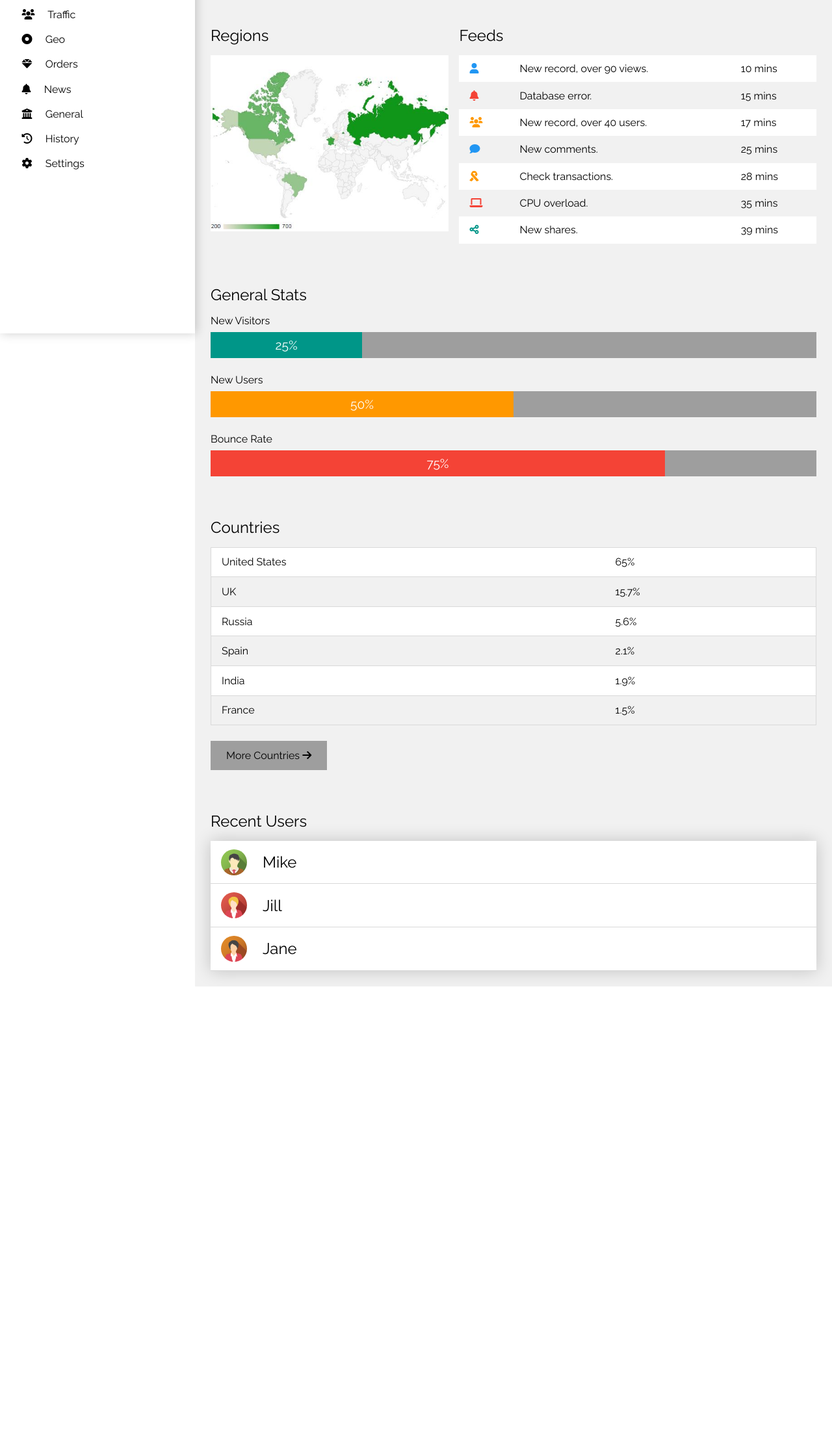
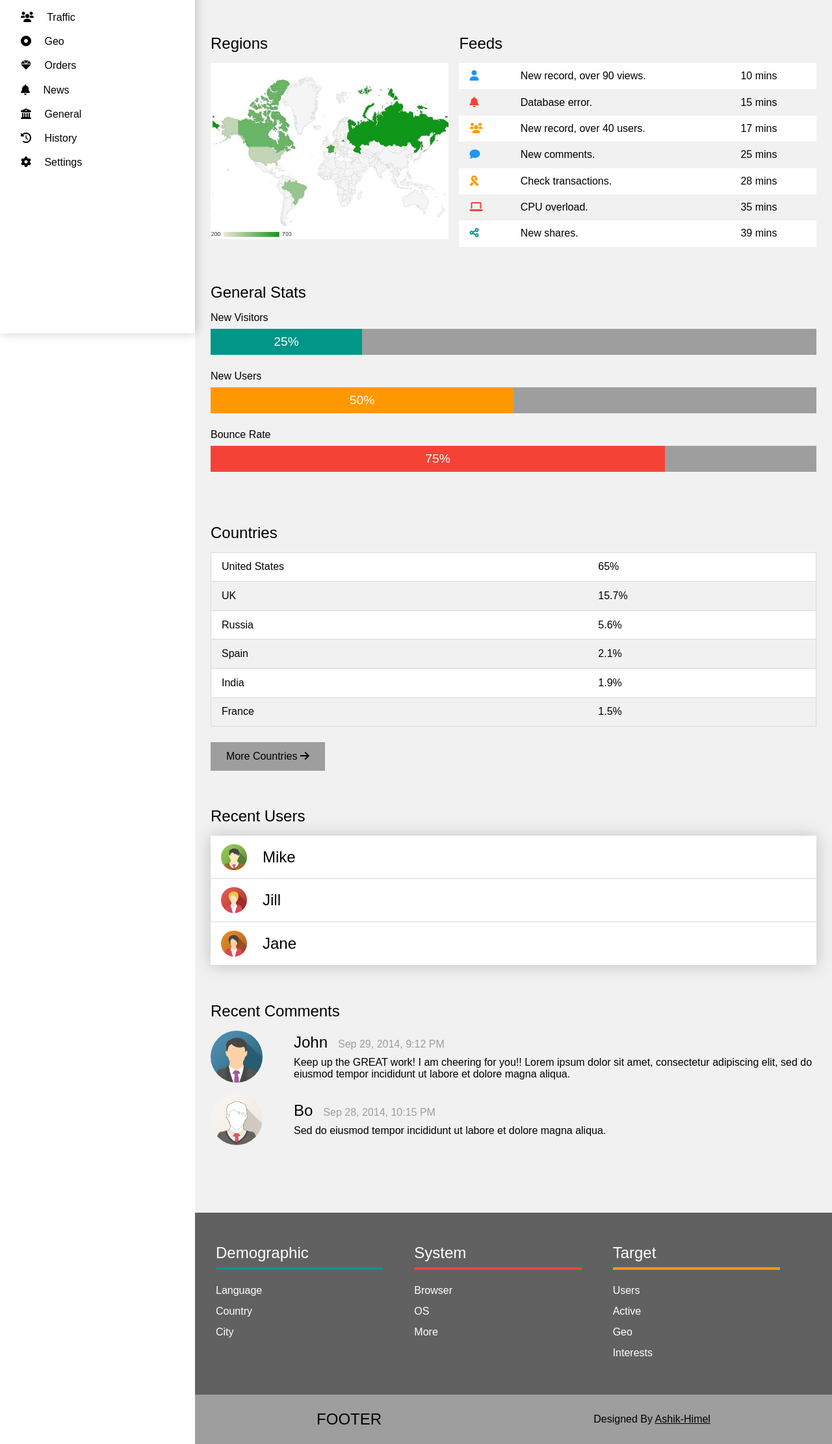
Before and after one commit to Ashik-Himel/mike-dashboard, a plain HTML site: page index.html in a window 1280 px wide. Shown: the part 287-2509 px from the top of the page at 65% size. Before the commit the page ends 1805 px from the top, so only its background shows below. Drawn offline with Linux system fonts and the light colour scheme.

Commit message:
responsive done

```diff
--- a/index.html
+++ b/index.html
@@ -14,7 +14,7 @@
 <body>
   <!-- Header Section -->
   <header>
-    <a href="#" class="hamburger"><i class="fa-solid fa-bars"></i></a>
+    <a href="#toggle" class="hamburger"><i class="fa-solid fa-bars"></i>Menu</a>
     <a href="#" class="nav-brand">Logo</a>
   </header>
 
@@ -34,15 +34,15 @@
     <div class="nav-area">
       <h2>Dashboard</h2>
       <ul class="nav">
-        <li><a href="#" class="active"><i class="fa-solid fa-users"></i> Overview</a></li>
-        <li><a href="#"><i class="fa-solid fa-eye"></i> Views</a></li>
-        <li><a href="#"><i class="fa-solid fa-users"></i> Traffic</a></li>
-        <li><a href="#"><i class="fa-solid fa-circle-dot"></i> Geo</a></li>
-        <li><a href="#"><i class="fa-solid fa-gem"></i> Orders</a></li>
-        <li><a href="#"><i class="fa-solid fa-bell"></i> News</a></li>
-        <li><a href="#"><i class="fa-solid fa-building-columns"></i> General</a></li>
-        <li><a href="#"><i class="fa-solid fa-clock-rotate-left"></i> History</a></li>
-        <li><a href="#"><i class="fa-solid fa-gear"></i> Settings</a></li>
+        <li><a href="#" class="nav-link active"><i class="fa-solid fa-users"></i> Overview</a></li>
+        <li><a href="#" class="nav-link"><i class="fa-solid fa-eye"></i> Views</a></li>
+        <li><a href="#" class="nav-link"><i class="fa-solid fa-users"></i> Traffic</a></li>
+        <li><a href="#" class="nav-link"><i class="fa-solid fa-circle-dot"></i> Geo</a></li>
+        <li><a href="#" class="nav-link"><i class="fa-solid fa-gem"></i> Orders</a></li>
+        <li><a href="#" class="nav-link"><i class="fa-solid fa-bell"></i> News</a></li>
+        <li><a href="#" class="nav-link"><i class="fa-solid fa-building-columns"></i> General</a></li>
+        <li><a href="#" class="nav-link"><i class="fa-solid fa-clock-rotate-left"></i> History</a></li>
+        <li><a href="#" class="nav-link"><i class="fa-solid fa-gear"></i> Settings</a></li>
       </ul>
     </div>
   </aside>
@@ -198,6 +198,51 @@
         </tr>
       </table>
     </section>
+    <!-- Recent Comments -->
+    <section class="comments-section">
+      <h2>Recent Comments</h2>
+      <div class="comment">
+        <img src="images/asset 4.png" alt="Commenter's Avater">
+        <div class="comment-info">
+          <h2>John</h2><time>Sep 29, 2014, 9:12 PM</time>
+          <p>Keep up the GREAT work! I am cheering for you!! Lorem ipsum dolor sit amet, consectetur adipiscing elit, sed do eiusmod tempor incididunt ut labore et dolore magna aliqua.</p>
+        </div>
+      </div>
+      <div class="comment">
+        <img src="images/asset 5.png" alt="Commenter's Avater">
+        <div class="comment-info">
+          <h2>Bo</h2><time>Sep 28, 2014, 10:15 PM</time>
+          <p>Sed do eiusmod tempor incididunt ut labore et dolore magna aliqua.</p>
+        </div>
+      </div>
+    </section>
+    <!-- Footer Section -->
+    <footer class="main-footer">
+      <div>
+        <h2>Demographic</h2>
+        <p>Language</p>
+        <p>Country</p>
+        <p>City</p>
+      </div>
+      <div>
+        <h2>System</h2>
+        <p>Browser</p>
+        <p>OS</p>
+        <p>More</p>
+      </div>
+      <div>
+        <h2>Target</h2>
+        <p>Users</p>
+        <p>Active</p>
+        <p>Geo</p>
+        <p>Interests</p>
+      </div>
+    </footer>
+    <!-- Bottom Footer -->
+    <footer class="bottom-footer">
+      <h2>FOOTER</h2>
+      <p>Designed By <a href="https://www.facebook.com/ashikujjaman.himel">Ashik-Himel</a></p>
+    </footer>
   </main>
 
   <script src="script.js"></script>
--- a/script.js
+++ b/script.js
@@ -0,0 +1,15 @@
+const hamburger = document.querySelector('.hamburger');
+const aside = document.querySelector('aside');
+const navLink = document.querySelectorAll('.nav-link');
+
+function asideToggle() {
+  aside.classList.toggle('active');
+}
+function asideActive() {
+  aside.classList.add('active');
+}
+function asideClose() {
+  aside.classList.remove('active');
+}
+hamburger.addEventListener('click' , asideToggle);
+navLink.forEach(n <= n.addEventListener('click', asideClose));
--- a/style.css
+++ b/style.css
@@ -1,3 +1,7 @@
+@keyframes slide-right {
+  from {left: -100%}
+  to {left: 0}
+}
 @import url('https://fonts.googleapis.com/css2?family=Raleway:wght@400;700&display=swap');
 :root {
   --skyblue-color: #2196f3;
@@ -9,6 +13,7 @@
   --white-color: #fff;
   --gray-color: #9e9e9e;
   --light-gray-color: #f1f1f1;
+  --deep-gray-color: #616161;
 }
 * {
   box-sizing: border-box;
@@ -48,11 +53,13 @@ header {
   align-items: center;
   position: sticky;
   top: 0;
-  z-index: 1;
 }
 header .hamburger {
   color: var(--white-color);
   visibility: hidden;
+}
+header .hamburger i {
+  margin-right: 0.5rem;
 }
 header .nav-brand {
   color: white;
@@ -63,10 +70,9 @@ header .nav-brand {
 aside {
   background-color: var(--white-color);
   width: 300px;
-  padding: 1.5rem;
   position: fixed;
   top: 45px;
-  left: 0;
+  animation: slide-right 0.5s ease;
   bottom: 0;
   overflow: auto;
   box-shadow: 2px 0px 15px rgba(0,0,0,0.2);
@@ -75,6 +81,7 @@ aside {
   display: flex;
   justify-content: space-around;
   align-items: center;
+  padding: 1rem;
   margin-bottom: 2.5rem;
 }
 .aside__profile img {
@@ -95,12 +102,15 @@ aside {
   display: flex;
   gap: 1rem;
 }
+.nav-area h2 {
+  margin-left: 2rem;
+}
 .nav {
   margin-top: 1rem;
 }
 .nav a {
   display: block;
-  padding: 0.6rem;
+  padding: 0.6rem 2rem;
 }
 .nav a:hover {
   background-color: var(--gray-color);
@@ -117,7 +127,17 @@ aside {
 main {
   background-color: var(--light-gray-color);
   margin-left: 300px;
+}
+main > * {
   padding: 1.5rem;
+}
+main > section {
+  padding-top: 2rem;
+}
+
+/* Dashboard */
+.dashboard-section {
+  padding-top: 3rem;
 }
 .dashboard__card-area {
   margin-top: 1rem;
@@ -161,7 +181,6 @@ main {
 
 /* Feeds Section */
 .feeds-section {
-  margin-top: 4rem;
   display: flex;
   gap: 1rem;
 }
@@ -207,9 +226,6 @@ main {
 }
 
 /* Stats Section */
-.stats-section {
-  margin-top: 4rem;
-}
 .stats-section > h2 {
   margin-bottom: 1rem;
 }
@@ -246,9 +262,6 @@ main {
 }
 
 /* Countries Section */
-.countries-section {
-  margin-top: 4rem;
-}
 .countries-section > h2 {
   margin-bottom: 1rem;
 }
@@ -280,9 +293,6 @@ main {
 }
 
 /* Users Section */
-.users-section {
-  margin-top: 4rem;
-}
 .users-section h2 {
   margin-bottom: 1rem;
 }
@@ -310,3 +320,120 @@ main {
 .users-section table span {
   font-size: 1.5rem;
 }
+
+/* Recent Comments */
+.comments-section > h2 {
+  margin-bottom: 1rem;
+}
+.comment {
+  display: flex;
+  align-items: center;
+  gap: 3rem;
+  margin-bottom: 1rem;
+}
+.comment img {
+  width: 80px;
+  height: 80px;
+  object-fit: cover;
+  border-radius: 50%;
+}
+.comment-info h2 {
+  display: inline-block;
+  margin-right: 1rem;
+}
+.comment-info p {
+  margin-top: 0.5rem;
+}
+.comment-info time {
+  color: var(--gray-color);
+}
+
+/* Main Footer */
+.main-footer {
+  background-color: var(--deep-gray-color);
+  color: #fff;
+  margin-top: 4rem;
+  padding: 3rem 2rem;
+  display: flex;
+  justify-content: space-between;
+}
+.main-footer > div {
+  flex: 1;
+}
+.main-footer div h2 {
+  margin-right: 3rem;
+  border-bottom: 4px solid var(--blue-color);
+  padding-bottom: 0.5rem;
+  margin-bottom: 1rem;
+}
+.main-footer div p {
+  line-height: 2rem;
+}
+.main-footer div:nth-child(2) h2 {
+  border-color: var(--red-color);
+}
+.main-footer div:nth-child(3) h2 {
+  border-color: var(--orange-color);
+}
+
+/* Bottom Footer */
+.bottom-footer {
+  display: flex;
+  justify-content: space-around;
+  align-items: center;
+  padding: 1.5rem;
+  background-color: var(--gray-color);
+}
+.bottom-footer a {
+  text-decoration: underline;
+}
+
+/* Responsive */
+@media screen and (max-width: 992px) {
+  header .hamburger {
+    visibility: visible;
+  }
+  aside {
+    animation: none;
+    left: -350px;
+    transition: left 0.5s ease;
+  }
+  aside.active {
+    left: 0;
+  }
+  main {
+    margin: 0;
+  }
+}
+@media screen and (max-width: 768px) {
+  .dashboard__card-area {
+    flex-wrap: wrap;
+  }
+  .dashboard__card {
+    flex-basis: 45%;
+  }
+  .feeds-section {
+    flex-direction: column;
+  }
+  .feeds-section img {
+    width: 100%;
+  }
+}
+@media screen and (max-width: 576px) {
+  .dashboard__card {
+    flex-basis: 100%;
+  }
+  .comment {
+    flex-direction: column;
+    align-items: flex-start;
+    gap: 1rem;
+  }
+  .main-footer {
+    flex-direction: column;
+    gap: 2rem;
+  }
+  .bottom-footer {
+    flex-direction: column;
+    gap: 1rem;
+  }
+}
```
